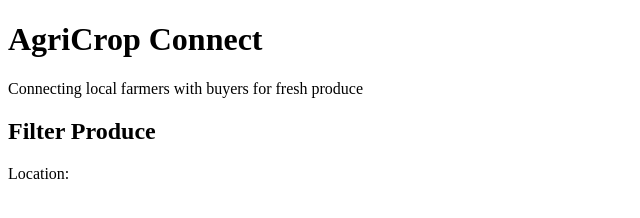
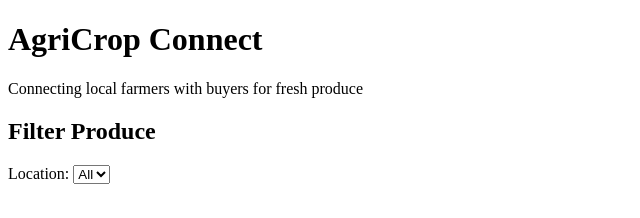
Before and after one commit to liliancherono/phase1-final-project-AgriCrop-Connect, a website: page index.html in a window 1280 px wide. Shown: the full height of the page, 0-640 px from the left. Drawn offline with Linux system fonts and the light colour scheme.

Commit message:
Adds the latest commit to index.html

```diff
--- a/index.html
+++ b/index.html
@@ -15,6 +15,9 @@
     <h2>Filter Produce</h2>
     <label>
       Location:
+      <select id="locationFilter">
+        <option value="all">All</option>
+      </select>
       </label>
     </section>
 </body>
```
